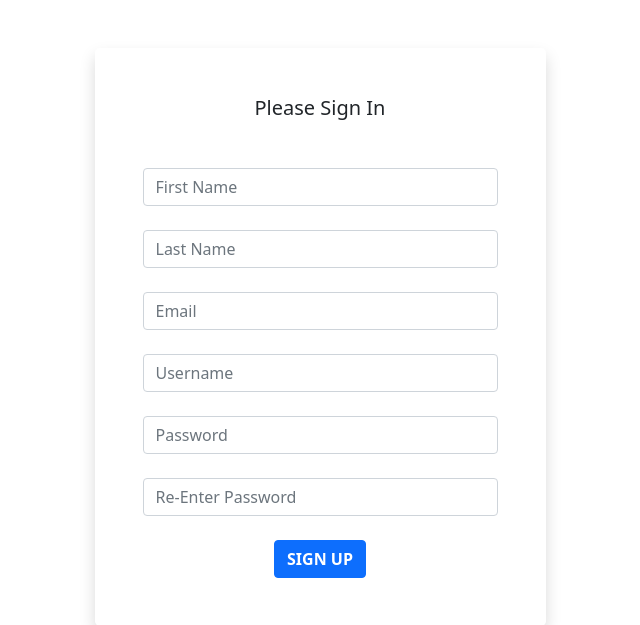
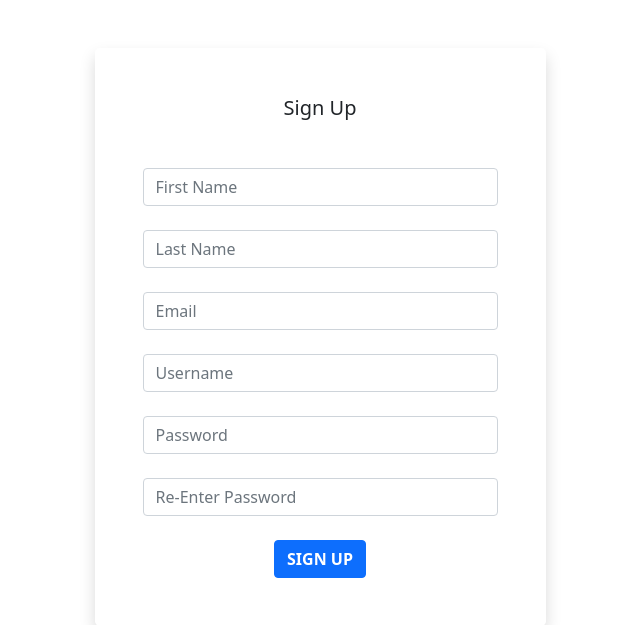
Before and after one commit to ScottSauceda/socialNetworkLamp, a PHP site: page /memberJoin.php in a window 1280 px wide. Shown: the part 56-681 px from the top of the page, without its empty margins (320-960 px from the left). Run offline with PHP 8.4, Linux system fonts and the light colour scheme.

Commit message:
modified js files

```diff
--- a/js/apts.js
+++ b/js/apts.js
@@ -1,13 +1,3 @@
-// function runs when user submits Member Join form. It compares the 2 passwords the user entered to see if they match
-function validatePasswords() {
-    // get the 2 passwords entered by the user
-    const pswd = document.getElementById('pswd').value;
-    const pswd2 = document.getElementById('pswd2').value;
-
-    // console.log(pswd);
-}
-
-
 document.getElementById('submitComment').addEventListener('click', function(event){
     event.preventDefault();
 });
--- a/memberJoin.php
+++ b/memberJoin.php
@@ -20,7 +20,7 @@
             <div class="col-sm-9 col-md-7 col-lg-5 mx-auto">
                 <div class="card border-0 shadow rounded-3 my-5">
                     <div class="card-body p-4 p-sm-5 ">
-                    <h5 class="card-title text-center mb-5 fw-light fs-5">Please Sign In</h5>
+                    <h5 class="card-title text-center mb-5 fw-light fs-5">Sign Up</h5>
 <!-- Login Form -->
 <form  method="post" action="memberJoinProc.php" onsubmit="return validatePasswords()" >
                             <div class="form-group">
```
Also changed, not shown: js/signup.js (added, +8 -0 lines).
